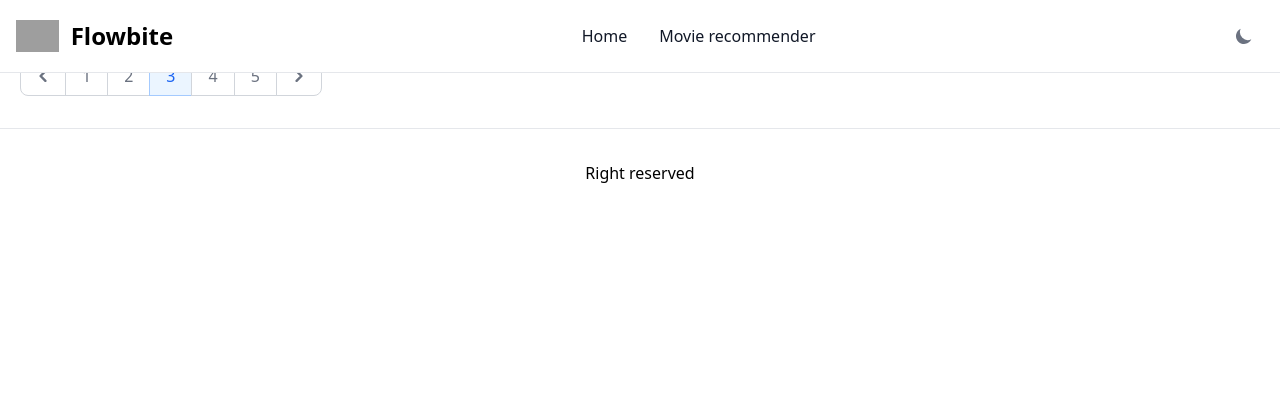
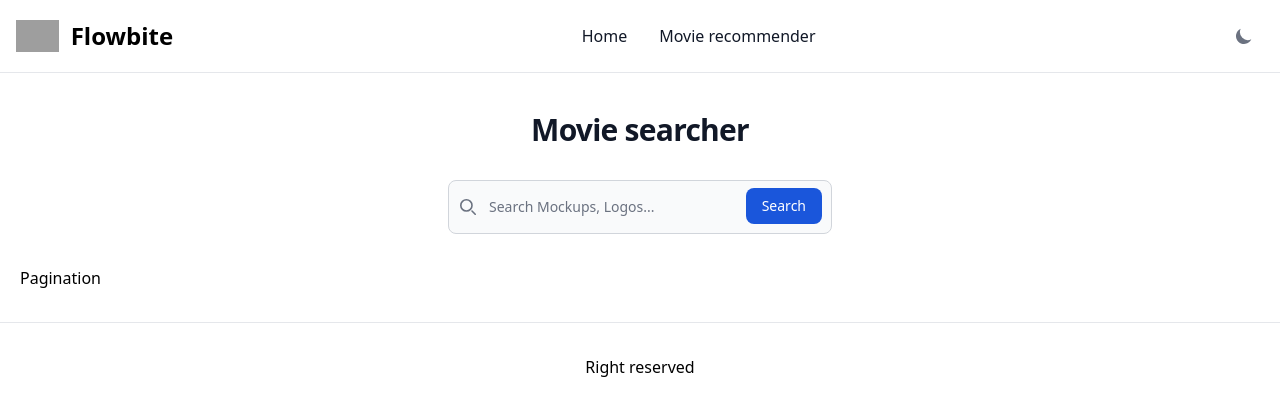
Before and after one commit to VictorZ94/movie-recommender, a Django app: page / in a window 1280 px wide. Shown: the top 416 px of the page. Run offline with Django 3.2, Linux system fonts and the light colour scheme; data that the repository does not hold is empty; style sheets or scripts are compiled from the project's sources; some libraries are stand-ins or nearby versions; grey boxes are pictures that could not be loaded.

Commit message:
updated template work

```diff
--- a/templates/index.html
+++ b/templates/index.html
@@ -1,7 +1,20 @@
 {% extends 'base.html' %}
 
 {% block content %}
-    <div class="container mx-auto px-5 relative">
+    <div class="container mt-28 mx-auto px-5 relative">
+        <h1 class="mb-2 text-3xl font-bold tracking-tight text-gray-900 dark:text-white text-center">Movie searcher</h1>
+        <form class="my-8 mx-auto sm:w-96">
+            <label for="default-search" class="mb-2 text-sm font-medium text-gray-900 sr-only dark:text-white">Search</label>
+            <div class="relative">
+                <div class="absolute inset-y-0 left-0 flex items-center pl-3 pointer-events-none">
+                    <svg class="w-4 h-4 text-gray-500 dark:text-gray-400" aria-hidden="true" xmlns="http://www.w3.org/2000/svg" fill="none" viewBox="0 0 20 20">
+                        <path stroke="currentColor" stroke-linecap="round" stroke-linejoin="round" stroke-width="2" d="m19 19-4-4m0-7A7 7 0 1 1 1 8a7 7 0 0 1 14 0Z"/>
+                    </svg>
+                </div>
+                <input type="search" id="default-search" class="block w-full p-4 pl-10 text-sm text-gray-900 border border-gray-300 rounded-lg bg-gray-50 focus:ring-blue-500 focus:border-blue-500 dark:bg-gray-700 dark:border-gray-600 dark:placeholder-gray-400 dark:text-white dark:focus:ring-blue-500 dark:focus:border-blue-500" placeholder="Search Mockups, Logos..." required>
+                <button type="submit" class="text-white absolute right-2.5 bottom-2.5 bg-blue-700 hover:bg-blue-800 focus:ring-4 focus:outline-none focus:ring-blue-300 font-medium rounded-lg text-sm px-4 py-2 dark:bg-blue-600 dark:hover:bg-blue-700 dark:focus:ring-blue-800">Search</button>
+            </div>
+        </form>
         <div class="grid sm:grid-cols-1 md:grid-cols-2 lg:grid-cols-3 xl:grid-cols-4 gap-4 place-items-center">
             {% for movie in movies %}
                 <div class="relative show-overview hover:cursor-pointer w-64 bg-white border border-gray-200 rounded-lg shadow dark:bg-gray-800 dark:border-gray-700">
@@ -40,42 +53,5 @@
         </div>
         <div>Pagination</div>
         {% block pagination %}{% endblock pagination %}
-        <div class="mt-8">
-    <nav aria-label="Page navigation example">
-        <ul class="flex items-center -space-x-px h-10 text-base">
-        <li>
-            <a href="#" class="flex items-center justify-center px-4 h-10 ml-0 leading-tight text-gray-500 bg-white border border-gray-300 rounded-l-lg hover:bg-gray-100 hover:text-gray-700 dark:bg-gray-800 dark:border-gray-700 dark:text-gray-400 dark:hover:bg-gray-700 dark:hover:text-white">
-            <span class="sr-only">Previous</span>
-            <svg class="w-3 h-3" aria-hidden="true" xmlns="http://www.w3.org/2000/svg" fill="none" viewBox="0 0 6 10">
-                <path stroke="currentColor" stroke-linecap="round" stroke-linejoin="round" stroke-width="2" d="M5 1 1 5l4 4"/>
-            </svg>
-            </a>
-        </li>
-        <li>
-            <a href="#" class="flex items-center justify-center px-4 h-10 leading-tight text-gray-500 bg-white border border-gray-300 hover:bg-gray-100 hover:text-gray-700 dark:bg-gray-800 dark:border-gray-700 dark:text-gray-400 dark:hover:bg-gray-700 dark:hover:text-white">1</a>
-        </li>
-        <li>
-            <a href="#" class="flex items-center justify-center px-4 h-10 leading-tight text-gray-500 bg-white border border-gray-300 hover:bg-gray-100 hover:text-gray-700 dark:bg-gray-800 dark:border-gray-700 dark:text-gray-400 dark:hover:bg-gray-700 dark:hover:text-white">2</a>
-        </li>
-        <li>
-            <a href="#" aria-current="page" class="z-10 flex items-center justify-center px-4 h-10 leading-tight text-blue-600 border border-blue-300 bg-blue-50 hover:bg-blue-100 hover:text-blue-700 dark:border-gray-700 dark:bg-gray-700 dark:text-white">3</a>
-        </li>
-        <li>
-            <a href="#" class="flex items-center justify-center px-4 h-10 leading-tight text-gray-500 bg-white border border-gray-300 hover:bg-gray-100 hover:text-gray-700 dark:bg-gray-800 dark:border-gray-700 dark:text-gray-400 dark:hover:bg-gray-700 dark:hover:text-white">4</a>
-        </li>
-        <li>
-            <a href="#" class="flex items-center justify-center px-4 h-10 leading-tight text-gray-500 bg-white border border-gray-300 hover:bg-gray-100 hover:text-gray-700 dark:bg-gray-800 dark:border-gray-700 dark:text-gray-400 dark:hover:bg-gray-700 dark:hover:text-white">5</a>
-        </li>
-        <li>
-            <a href="#" class="flex items-center justify-center px-4 h-10 leading-tight text-gray-500 bg-white border border-gray-300 rounded-r-lg hover:bg-gray-100 hover:text-gray-700 dark:bg-gray-800 dark:border-gray-700 dark:text-gray-400 dark:hover:bg-gray-700 dark:hover:text-white">
-            <span class="sr-only">Next</span>
-            <svg class="w-3 h-3" aria-hidden="true" xmlns="http://www.w3.org/2000/svg" fill="none" viewBox="0 0 6 10">
-                <path stroke="currentColor" stroke-linecap="round" stroke-linejoin="round" stroke-width="2" d="m1 9 4-4-4-4"/>
-            </svg>
-            </a>
-        </li>
-        </ul>
-    </nav>
-</div>
     </div>
 {% endblock content %}
```
